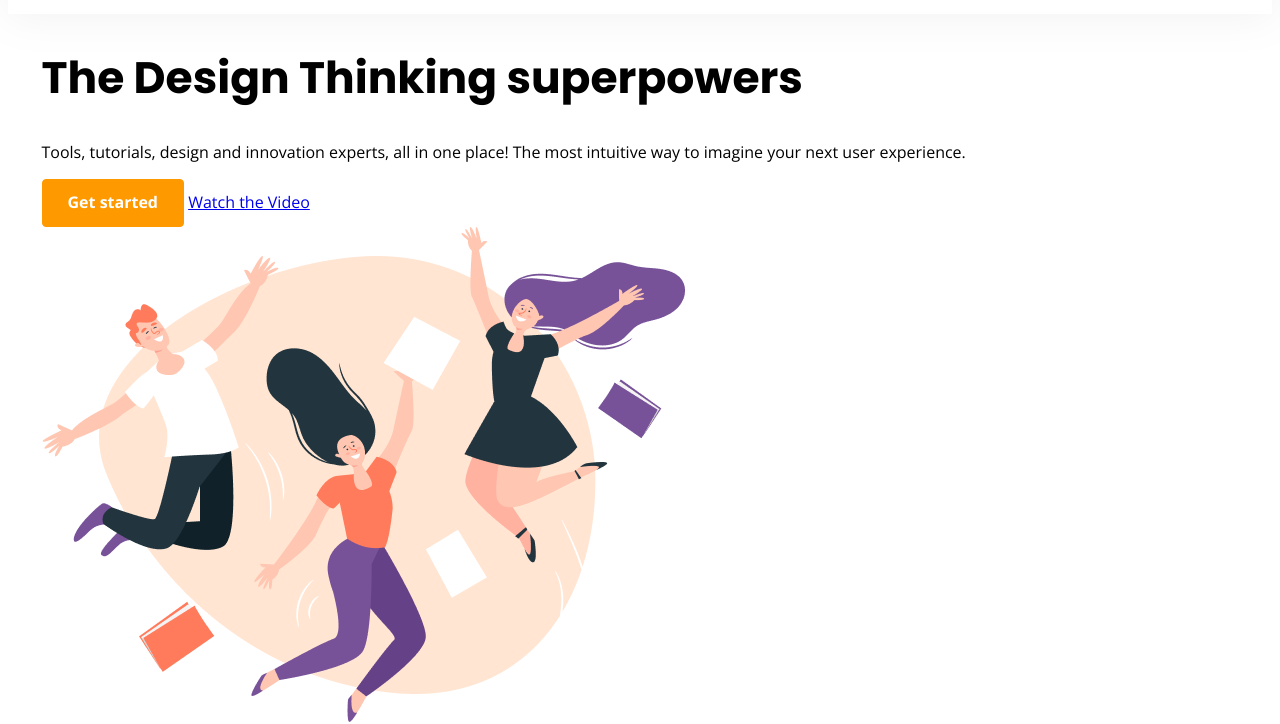
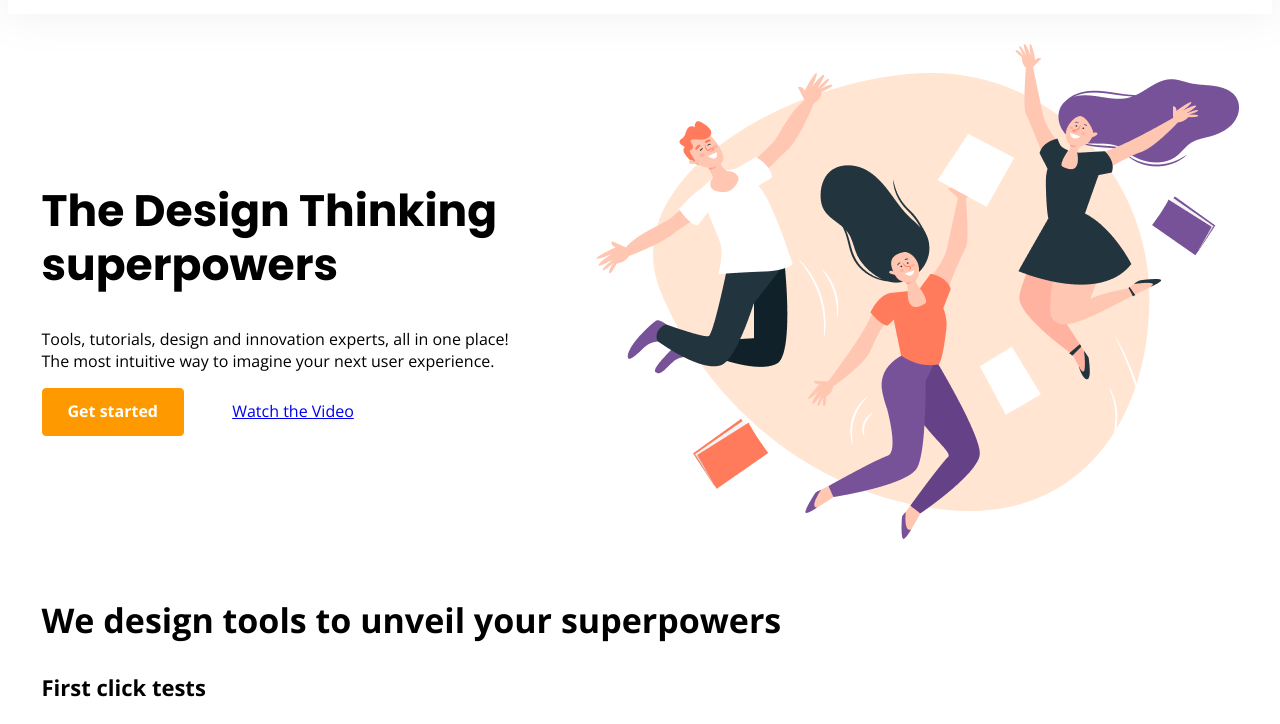
Before and after one commit to aleksdsgn/productly, a website: page index.html in a window 1280 px wide. Shown: the part 84-808 px from the top of the page. Drawn offline with nearby package versions, Linux system fonts and the light colour scheme.

Commit message:
style: add promo

```diff
--- a/index.html
+++ b/index.html
@@ -35,7 +35,7 @@
   </header>
 
   <section class="promo">
-    <div class="wrapper">
+    <div class="wrapper promo__wrapper">
 
       <div class="promo__content">
         <h1>The Design Thinking superpowers</h1>
--- /dev/null
+++ b/sass/components/_promo.scss
@@ -0,0 +1,17 @@
+.promo {
+  padding: 30px 0;
+}
+
+.promo__wrapper {
+  display: flex;
+  justify-content: space-around;
+  align-items: center;
+}
+
+.promo__content {
+  padding-right: 65px;
+}
+
+.promo__buttons>* {
+  margin-right: 44px;
+}
--- a/sass/style.scss
+++ b/sass/style.scss
@@ -9,3 +9,4 @@
 
 // Components
 @import "components/contact-us";
+@import "components/promo";
```
Also changed, not shown: sass/style.css, 1 other file.
